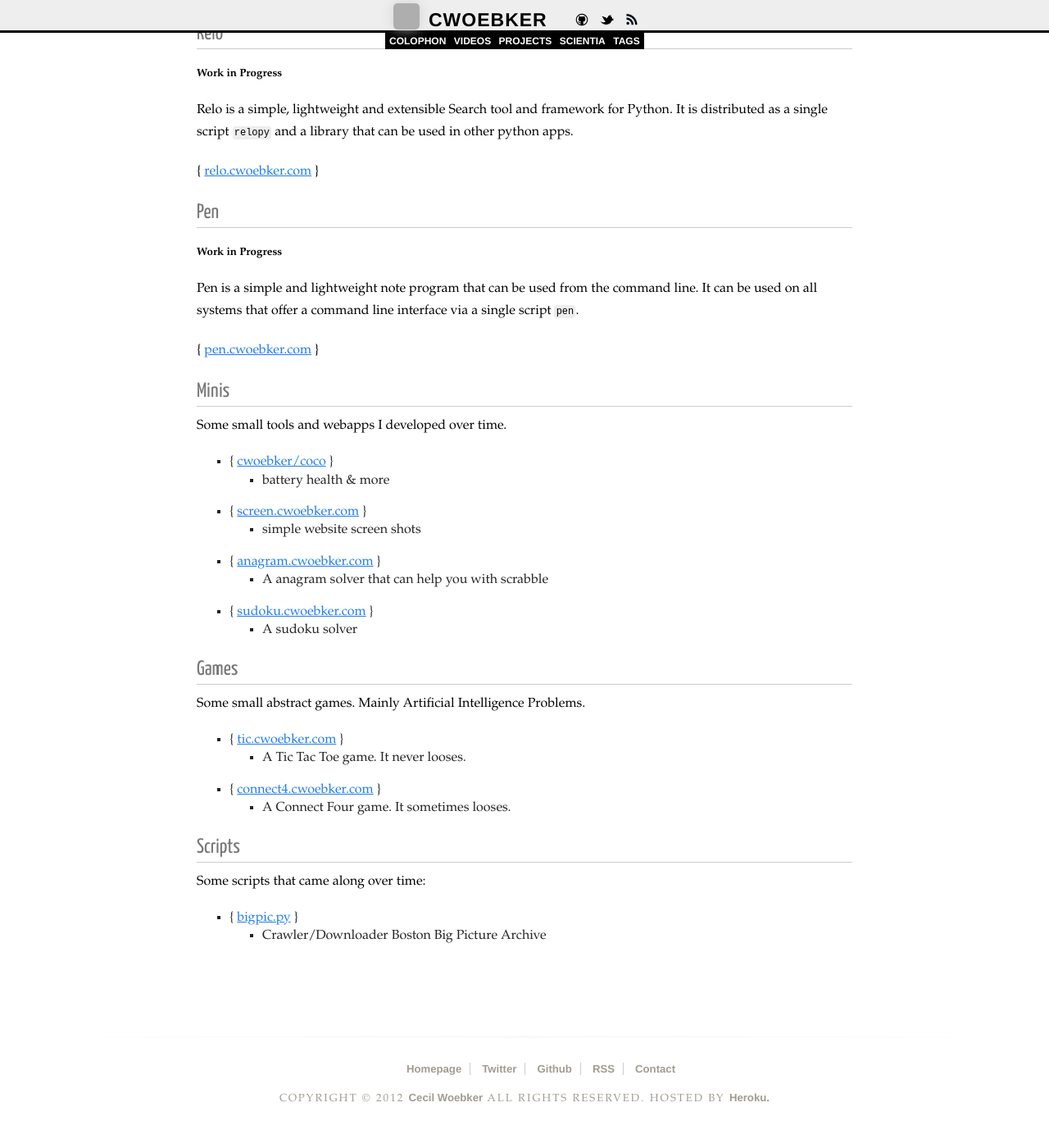
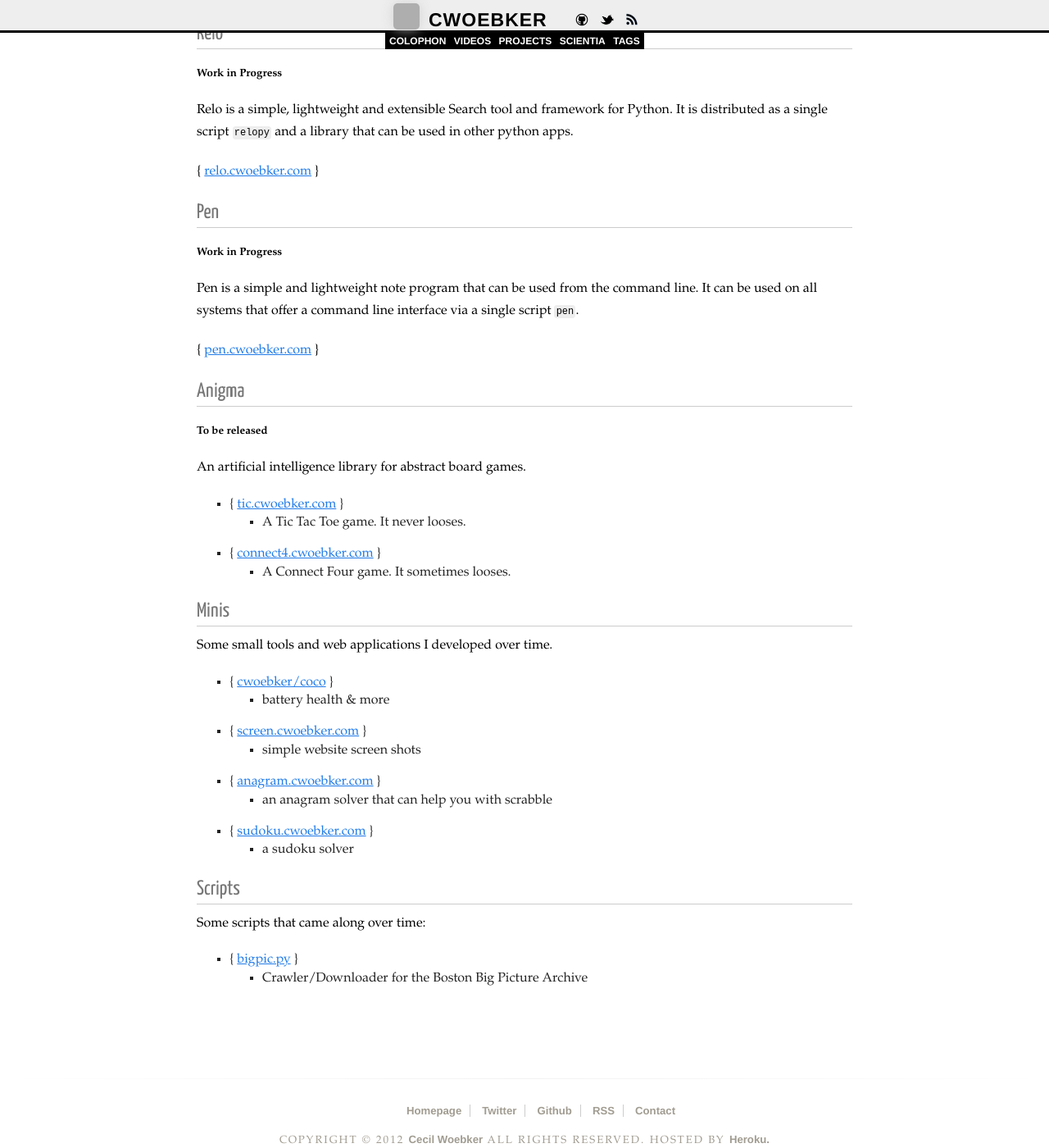
Before and after one commit to cwoebker/.com, a Jekyll site: the page built from projects.markdown, in a window 1280 px wide and 1400 px high, scrolled down 228 px. Shown: the whole window at 82% size. Built offline with Jekyll 4.4.1, drawn with Linux system fonts in a browser that asks for light colours; Markdown is read by kramdown in place of the engine named in the settings; before the commit the page ends 1577 px from its top, so only the background shows below that; some of the changed text lies outside the part shown; grey boxes are pictures that could not be loaded.

Commit message:
restructured project page

```diff
--- a/projects.markdown
+++ b/projects.markdown
@@ -27,9 +27,20 @@ Pen is a simple and lightweight note program that can be used from the command l
 
 { [pen.cwoebker.com](http://pen.cwoebker.com) }
 
+### Anigma ###
+
+##### To be released #####
+
+An artificial intelligence library for abstract board games.
+
+- { [tic.cwoebker.com](http://tic.cwoebker.com) }
+    - A Tic Tac Toe game. It never looses.
+- { [connect4.cwoebker.com](http://connect4.cwoebker.com) }
+    - A Connect Four game. It sometimes looses.
+
 ### Minis ###
 
-Some small tools and webapps I developed over time.
+Some small tools and web applications I developed over time.
 
 - { [cwoebker/coco](http://github.com/cwoebker/coco) }
     - battery health & more
@@ -38,24 +49,14 @@ Some small tools and webapps I developed over time.
     - simple website screen shots
 
 - { [anagram.cwoebker.com](http://anagram.cwoebker.com) }
-	- A anagram solver that can help you with scrabble
+	- an anagram solver that can help you with scrabble
 
 - { [sudoku.cwoebker.com](http://sudoku.cwoebker.com) }
-    - A sudoku solver
-
-### Games ###
-
-Some small abstract games.
-Mainly Artificial Intelligence Problems.
-
-- { [tic.cwoebker.com](http://tic.cwoebker.com) }
-    - A Tic Tac Toe game. It never looses.
-- { [connect4.cwoebker.com](http://connect4.cwoebker.com) }
-    - A Connect Four game. It sometimes looses.
+    - a sudoku solver
 
 ### Scripts ###
 
 Some scripts that came along over time:
 
 - { [bigpic.py](http://cwoebker.com/posts/the-beauty-of-big-pictures/) }
-    - Crawler/Downloader Boston Big Picture Archive
+    - Crawler/Downloader for the Boston Big Picture Archive
```
Also changed, not shown: other parts of projects.markdown (+1 -1 lines).
